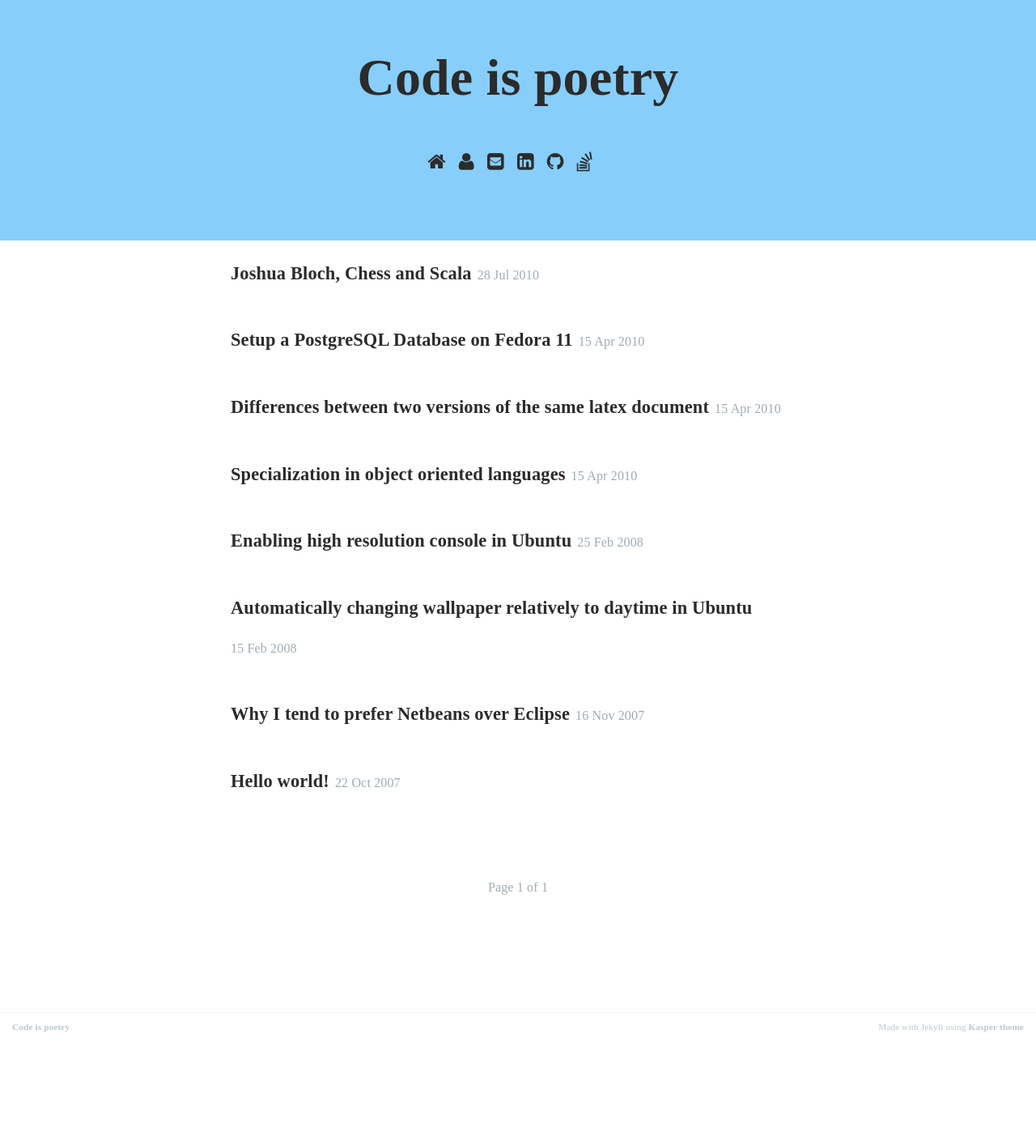
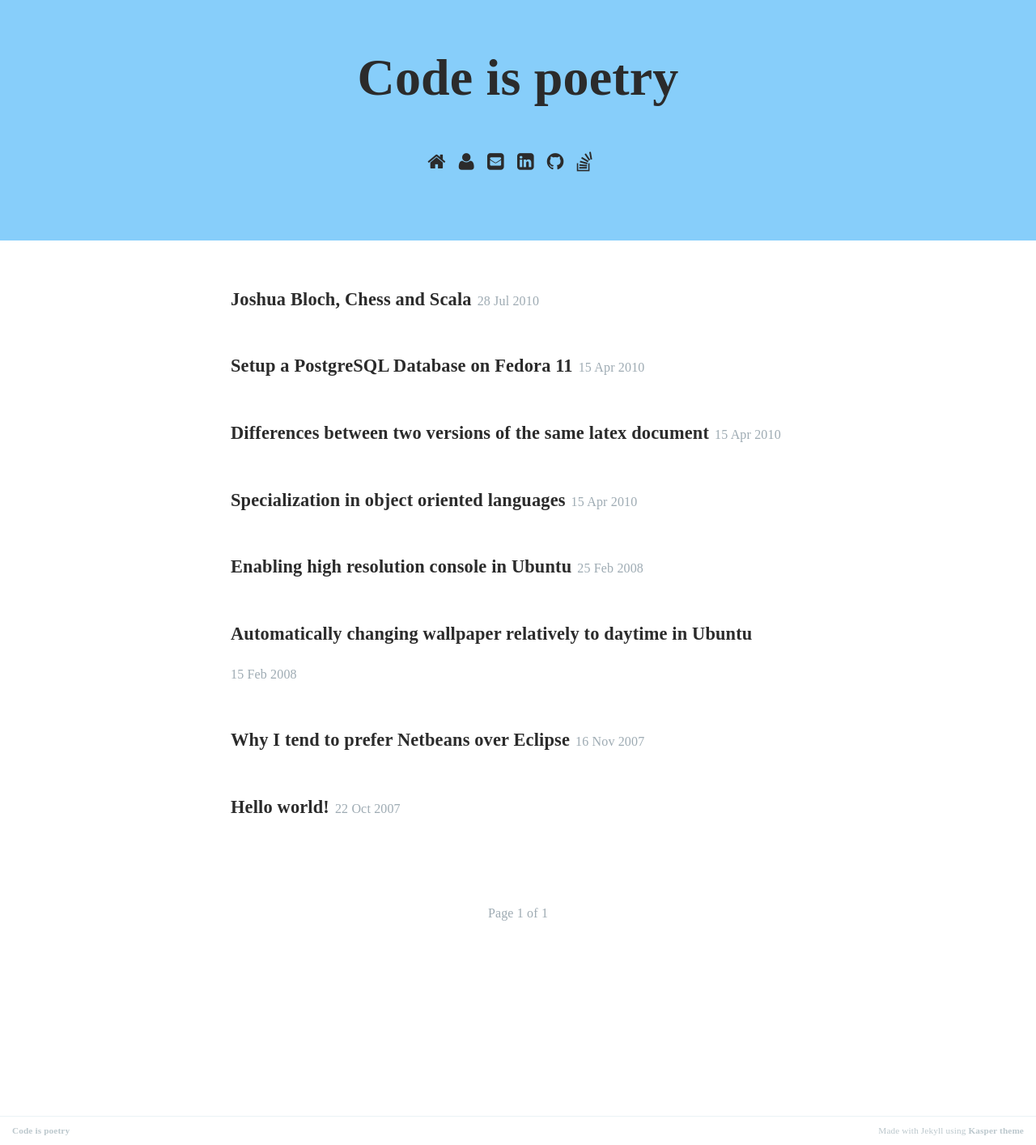
Before and after one commit to jihedamine/jihedamine.github.io, a Jekyll site: the page built from index.html, in a window 1280 px wide. Shown: the whole page at 81% size. Built offline with Jekyll 4.4.1, drawn with Linux system fonts in a browser that asks for light colours; some web fonts are replaced; Markdown is read by kramdown in place of the engine named in the settings; the list of posts is cut into pages by our own code; before the commit the page ends 1286 px from its top, so only the background shows below that.

Commit message:
Top margin

```diff
--- a/assets/css/screen.css
+++ b/assets/css/screen.css
@@ -914,7 +914,7 @@
 }
 
 .summary-top {
-    margin-top: 3px;
+    padding: 2rem;
 }
 
 .extra-pagination {
```
